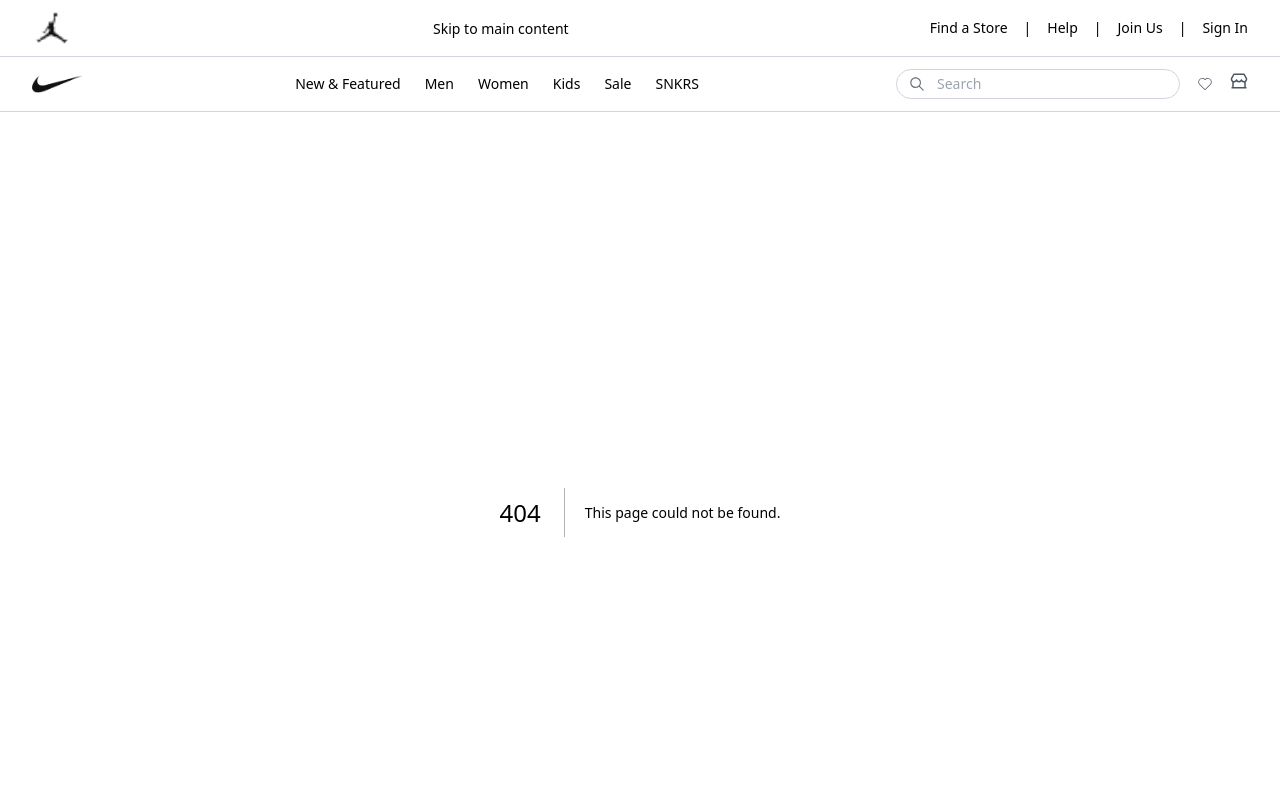
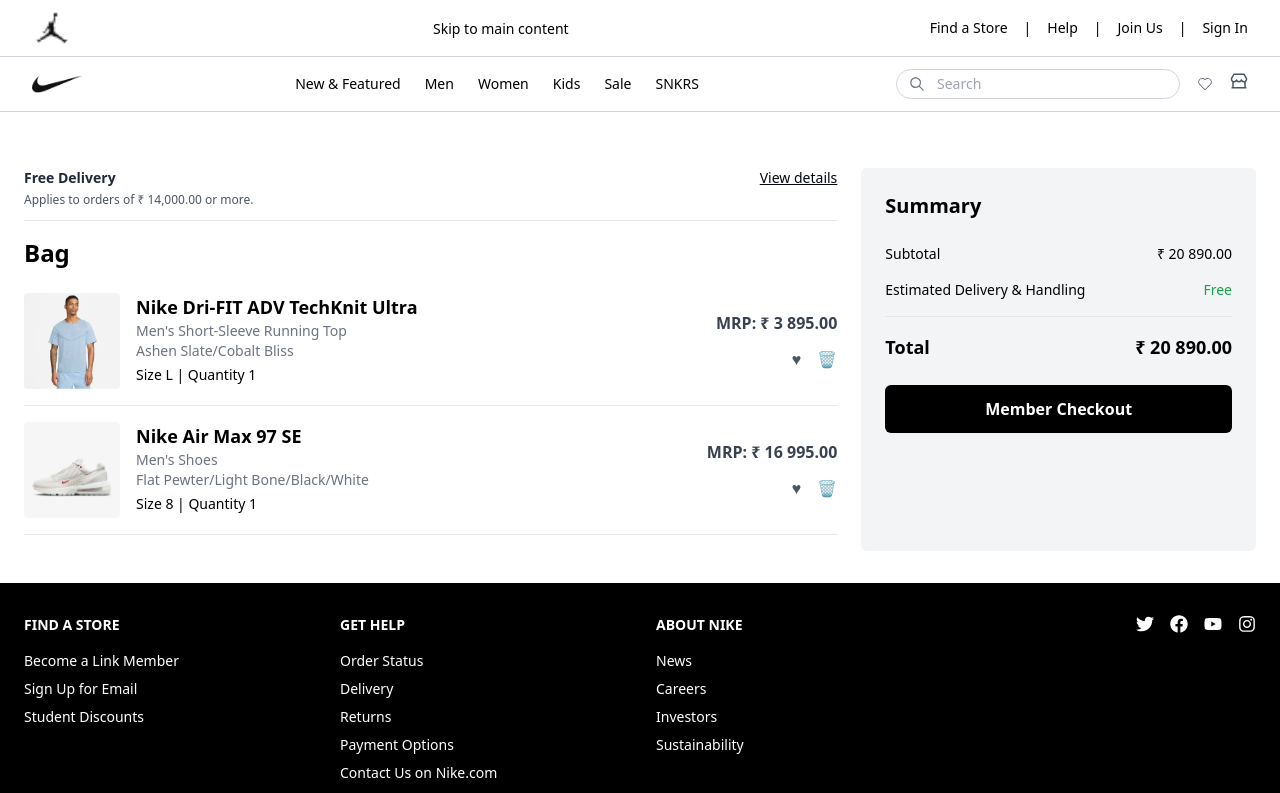
Before and after one commit to mrfaizee12/Nextjs-Hackathon, a Next.js app: page /cart in a window 1280 px wide. Before the commit this address had no page. Shown: the top 793 px of the page. Built offline with nearby package versions, Linux system fonts and the light colour scheme.

Commit message:
Added Cart page

```diff
--- /dev/null
+++ b/src/app/cart/page.tsx
@@ -0,0 +1,110 @@
+import React from "react";
+
+export default function CartPage() {
+  return (
+    <div className="bg-white w-full max-w-7xl mx-auto px-6 py-8">
+      {/* Main Cart */}
+      <div className="mt-6 grid grid-cols-1 lg:grid-cols-3 gap-6">
+        {/* Left Side - Bag */}
+        <div className="lg:col-span-2">
+          <div className="border-b pb-3">
+            {/* Free Delivery at Top */}
+            <div className="flex justify-between items-center text-sm text-gray-800 mb-1">
+              <span className="font-semibold">Free Delivery</span>
+              <a href="#" className="underline text-gray-950 hover:text-gray-800">
+                View details
+              </a>
+            </div>
+            <p className="text-xs text-gray-600 mt-1">
+              Applies to orders of ₹ 14,000.00 or more.
+            </p>
+          </div>
+
+          <h2 className="text-2xl font-bold mt-4 mb-6">Bag</h2>
+
+          {/* Cart Item 1 */}
+          <div className="flex justify-between items-center border-b pb-4 mb-4">
+            <div className="flex">
+              <img
+                src="/images/gearman.png"
+                alt="Product Image"
+                className="w-24 h-24 object-cover rounded"
+              />
+              <div className="ml-4">
+                <h3 className="text-lg font-semibold">
+                  Nike Dri-FIT ADV TechKnit Ultra
+                </h3>
+                <p className="text-sm text-gray-500">
+                  {`Men's Short-Sleeve Running Top`}
+                </p>
+                <p className="text-sm text-gray-500">
+                  Ashen Slate/Cobalt Bliss
+                </p>
+                <p className="text-sm mt-1">
+                  Size <span className="font-medium">L</span> | Quantity{" "}
+                  <span className="font-medium">1</span>
+                </p>
+              </div>
+            </div>
+            <div className="text-right">
+              <p className="font-bold text-gray-700">MRP: ₹ 3 895.00</p>
+              <div className="mt-3 flex items-center justify-end space-x-4">
+                <button className="text-gray-600 hover:text-black">♥</button>
+                <button className="text-gray-600 hover:text-red-500">🗑️</button>
+              </div>
+            </div>
+          </div>
+
+          {/* Cart Item 2 */}
+          <div className="flex justify-between items-center border-b pb-4 mb-4">
+            <div className="flex">
+              <img
+                src="/images/br1.png"
+                alt="Product Image"
+                className="w-24 h-24 object-cover rounded"
+              />
+              <div className="ml-4">
+                <h3 className="text-lg font-semibold">Nike Air Max 97 SE</h3>
+                <p className="text-sm text-gray-500">{`Men's Shoes`}</p>
+                <p className="text-sm text-gray-500">
+                  Flat Pewter/Light Bone/Black/White
+                </p>
+                <p className="text-sm mt-1">
+                  Size <span className="font-medium">8</span> | Quantity{" "}
+                  <span className="font-medium">1</span>
+                </p>
+              </div>
+            </div>
+            <div className="text-right">
+              <p className="font-bold text-gray-700">MRP: ₹ 16 995.00</p>
+              <div className="mt-3 flex items-center justify-end space-x-4">
+                <button className="text-gray-600 hover:text-black">♥</button>
+                <button className="text-gray-600 hover:text-red-500">🗑️</button>
+              </div>
+            </div>
+          </div>
+        </div>
+
+        {/* Right Side - Summary */}
+        <div className="bg-gray-100 p-6 rounded-md">
+          <h2 className="text-xl font-bold mb-6">Summary</h2>
+          <div className="flex justify-between text-sm mb-4">
+            <span>Subtotal</span>
+            <span className="font-medium">₹ 20 890.00</span>
+          </div>
+          <div className="flex justify-between text-sm mb-4">
+            <span>Estimated Delivery & Handling</span>
+            <span className="font-medium text-green-600">Free</span>
+          </div>
+          <div className="flex justify-between text-lg font-bold border-t pt-4">
+            <span>Total</span>
+            <span>₹ 20 890.00</span>
+          </div>
+          <button className="w-full mt-6 py-3 bg-black text-white font-semibold rounded-md hover:bg-gray-800">
+            Member Checkout
+          </button>
+        </div>
+      </div>
+    </div>
+  );
+}
--- a/src/components/Navbar.tsx
+++ b/src/components/Navbar.tsx
@@ -20,10 +20,10 @@
 
         {/* Center - Navigation Links */}
         <nav className="hidden md:flex space-x-6 ml-4">
-          <Link href="#" className="text-sm font-medium text-black hover:text-gray-800">
+          <Link href="/" className="hover:underline text-sm font-medium text-black hover:text-gray-800">
             New & Featured
           </Link>
-          <Link href="#" className="text-sm font-medium text-black hover:text-gray-800">
+          <Link href="/cart" className="hover:underline text-sm font-medium text-black hover:text-gray-800">
             Men
           </Link>
           <Link href="#" className="text-sm font-medium text-black hover:text-gray-800">
```
